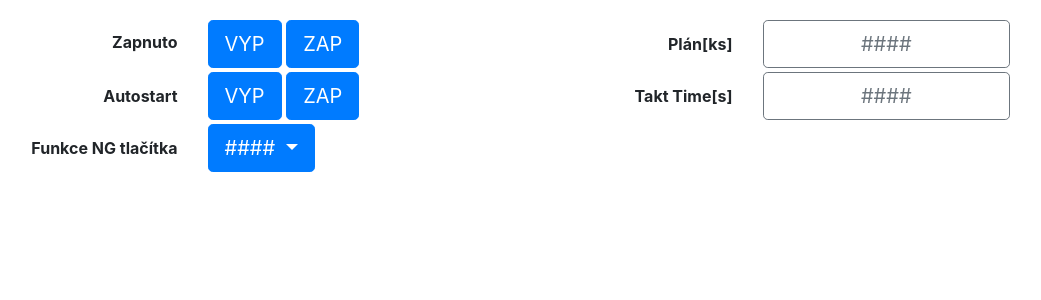
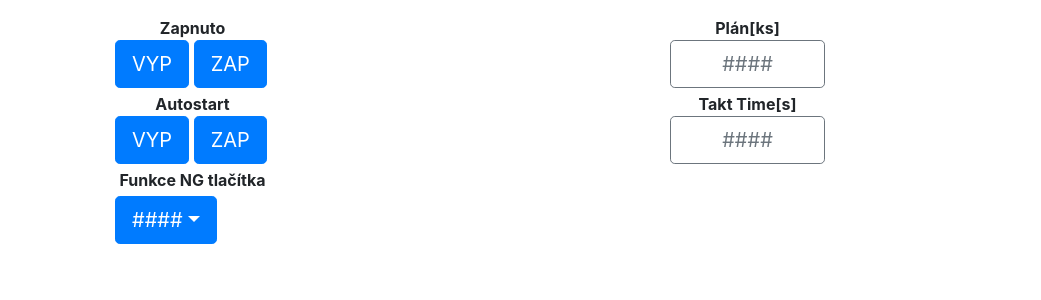
Before and after one commit to ebolak/tabule, a Flask app: template templates/settingsMain.html in a window 1280 px wide. Shown: the part 62-362 px from the top of the page, without its empty margins (170-1211 px from the left). Run offline with Flask 2, Linux system fonts and the light colour scheme; the template is opened without the code that fills it, so the values that code supplies are empty; some libraries are stand-ins or nearby versions.

Commit message:
New template layout

```diff
--- a/templates/settingsMain.html
+++ b/templates/settingsMain.html
@@ -7,45 +7,75 @@
 {% block main %}
 {% include "security/_messages.html" %}
 <div class="container mt-3">
+
+	<div class="row mt-1">
+		<div class="col">
+			<div class="row">
+				<div class="col">
 					<div class="row align-items-center">
-		<div class="col text-right font-weight-bold">
-			Zapnuto
+						<div class="col"></div>
+						<div class="col">
+							<div class="text-center font-weight-bold">Zapnuto</div>
+							<button id="settings-enabledOff" type="button" class="btn btn-primary btn-lg">VYP</button>
+							<button id="settings-enabledOn" type="button" class="btn btn-primary btn-lg">ZAP</button>
+						</div>
+						<div class="col"></div>
+					</div>
 				</div>
 				<div class="col">
-			<button id="settings-enabledOff" type="button" class="btn btn-primary btn-lg mt-1">VYP</button>
-			<button id="settings-enabledOn" type="button" class="btn btn-primary btn-lg mt-1">ZAP</button>
+					<div class="row align-items-center">
+						<div class="col"></div>
+						<div class="col">
+							<div class="text-center font-weight-bold">Plán[ks]</div>
+							<button id="settings-target" type="button" class="btn btn-outline-secondary btn-lg btn-block" data-toggle="modal" data-target="#targetModal">####</button>
 						</div>
-		<div class="col text-right font-weight-bold mt-1">
-			Plán[ks]
+						<div class="col"></div>
+					</div>
+				</div>
+
+			</div>
+		</div>
+	</div>
+
+	<div class="row mt-1">
+		<div class="col">
+			<div class="row">
+				<div class="col">
+					<div class="row align-items-center">
+						<div class="col"></div>
+						<div class="col">
+							<div class="text-center font-weight-bold">Autostart</div>
+							<button id="settings-autostartOff" type="button" class="btn btn-primary btn-lg">VYP</button>
+							<button id="settings-autostartOn" type="button" class="btn btn-primary btn-lg">ZAP</button>
+						</div>
+						<div class="col"></div>
+					</div>
 				</div>
 				<div class="col">
-			<button id="settings-target" type="button" class="btn btn-outline-secondary btn-lg btn-block mt-1" data-toggle="modal" data-target="#targetModal">####</button>
+					<div class="row align-items-center">
+						<div class="col"></div>
+						<div class="col">
+							<div class="text-center font-weight-bold">Takt Time[s]</div>
+							<button id="settings-taktTime" type="button" class="btn btn-outline-secondary btn-lg btn-block" data-toggle="modal" data-target="#taktTimeModal">####</button>
+						</div>
+						<div class="col"></div>
 					</div>
 				</div>
-	<div class="row align-items-center">
-		<div class="col text-right font-weight-bold mt-1">
-			Autostart
-		</div>
-		<div class="col">
-			<button id="settings-autostartOff" type="button" class="btn btn-primary btn-lg mt-1">VYP</button>
-			<button id="settings-autostartOn" type="button" class="btn btn-primary btn-lg mt-1">ZAP</button>
-		</div>
-		<div class="col text-right font-weight-bold mt-1">
-			Takt Time[s]
-		</div>
-		<div class="col">
-			<button id="settings-taktTime" type="button" class="btn btn-outline-secondary btn-lg btn-block mt-1" data-toggle="modal" data-target="#taktTimeModal">####</button>
+
 			</div>
 		</div>
+	</div>
+
+	<div class="row mt-1">
+		<div class="col">
+			<div class="row">
+				<div class="col">
 					<div class="row align-items-center">
-		<div class="col text-right font-weight-bold mt-1">
-			Funkce NG tlačítka
-		</div>
+						<div class="col"></div>
 						<div class="col">
+							<div class="text-center font-weight-bold">Funkce NG tlačítka</div>
 							<div class="dropdown">
-				<button class="btn btn-primary btn-lg dropdown-toggle mt-1" type="button" id="settings-countOption" data-toggle="dropdown">
-					####
-				</button>
+								<button class="btn btn-primary btn-lg dropdown-toggle mt-1" type="button" id="settings-countOption" data-toggle="dropdown">####</button>
 								<div class="dropdown-menu">
 									<a id="settings-countOption0" class="dropdown-item">0: OK -1</a>
 									<a id="settings-countOption1" class="dropdown-item">1: VYROBENO +1</a>
@@ -54,6 +84,12 @@
 						</div>
 						<div class="col"></div>
 						<div class="col"></div>
+						<div class="col"></div>
+						<div class="col"></div>
+					</div>
+				</div>
+			</div>
+		</div>
 	</div>
 </div>
 
```
Lines whose indentation alone changed are shown as unchanged.
